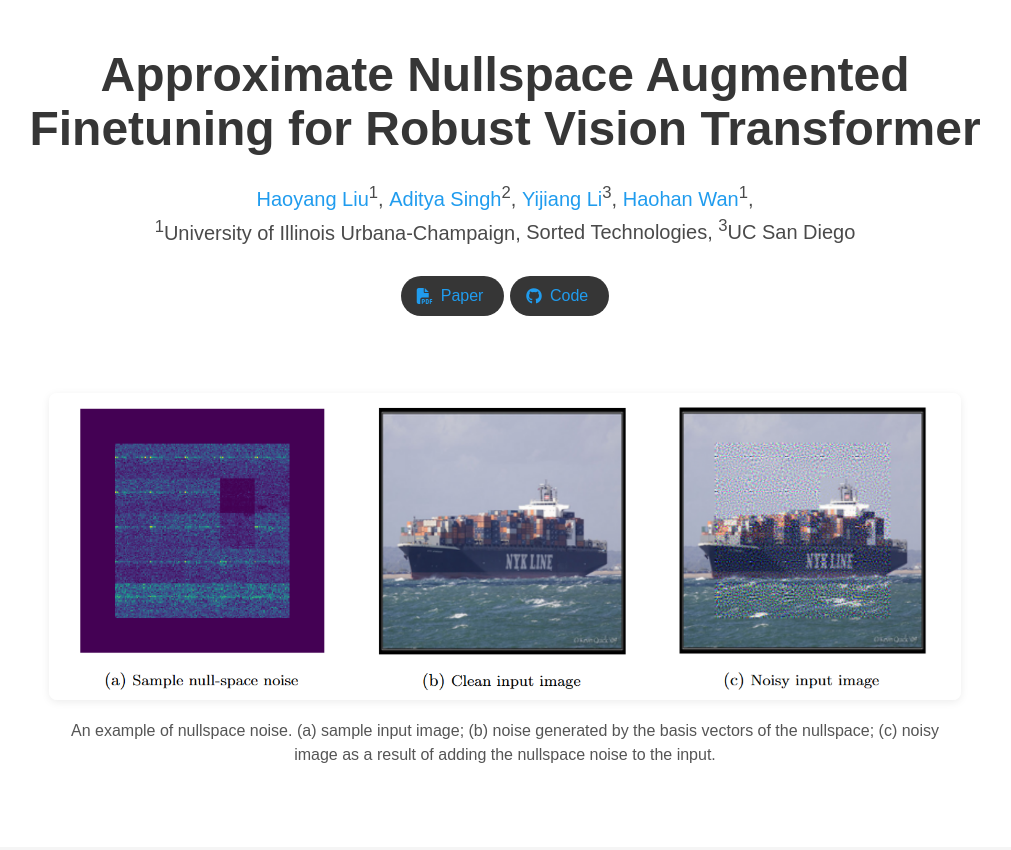
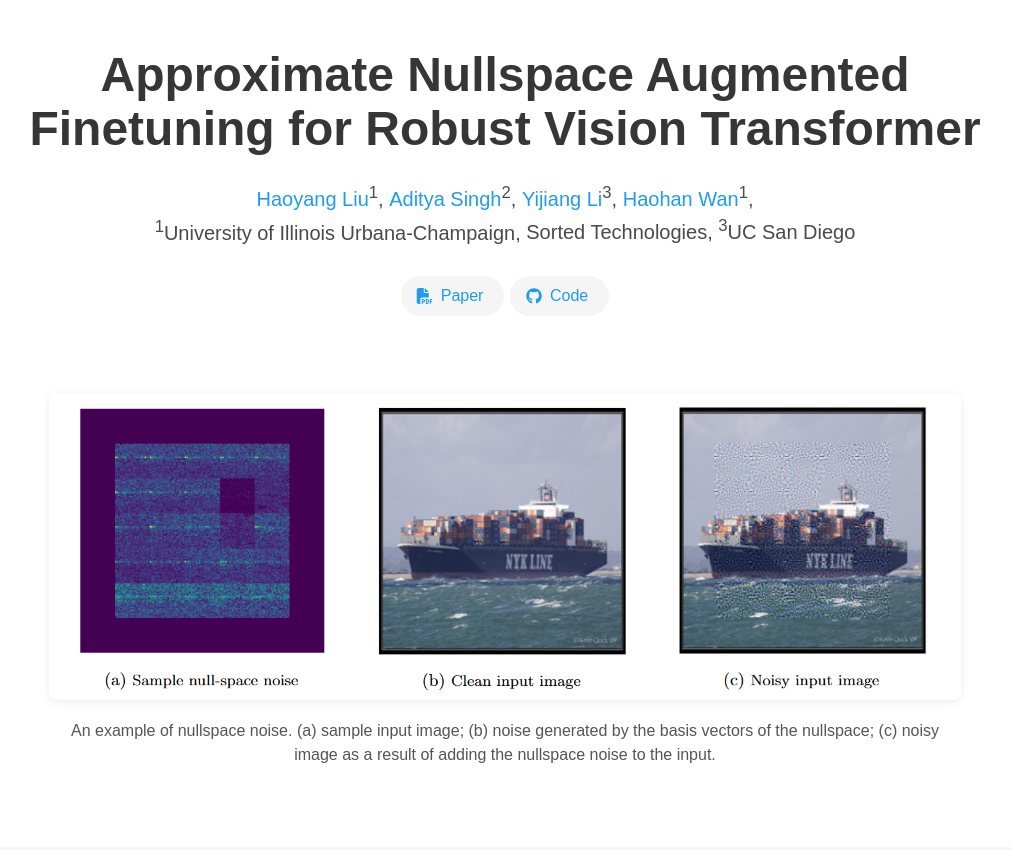
Before and after one commit to Liu-Hy/NS-ViT, a plain HTML site: page index.html in a window 1280 px wide. Shown: the top 850 px of the page, without its empty margins (135-1146 px from the left). Drawn offline with nearby package versions, Linux system fonts and the light colour scheme; some icons are missing; a web font is replaced by a local one.

Commit message:
Update index.html

```diff
--- a/index.html
+++ b/index.html
@@ -106,7 +106,7 @@
                          <!-- Arxiv PDF link -->
                       <span class="link-block">
                         <a href="https://arxiv.org/abs/2403.10476" target="_blank"
-                        class="external-link button is-normal is-rounded is-dark">
+                        class="external-link button is-normal is-rounded is-light">
                         <span class="icon">
                           <i class="fas fa-file-pdf"></i>
                         </span>
@@ -128,7 +128,7 @@
                   <!-- Github link -->
                   <span class="link-block">
                     <a href="https://github.com/Liu-Hy/NS-ViT" target="_blank"
-                    class="external-link button is-normal is-rounded is-dark">
+                    class="external-link button is-normal is-rounded is-light">
                     <span class="icon">
                       <i class="fab fa-github"></i>
                     </span>
```
